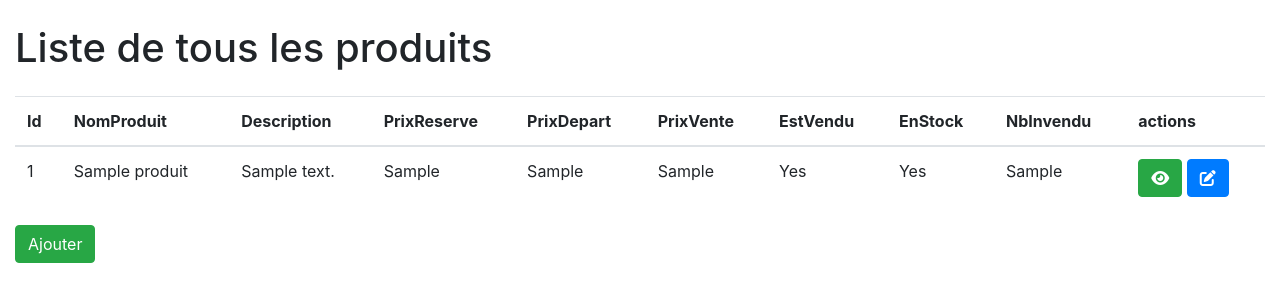
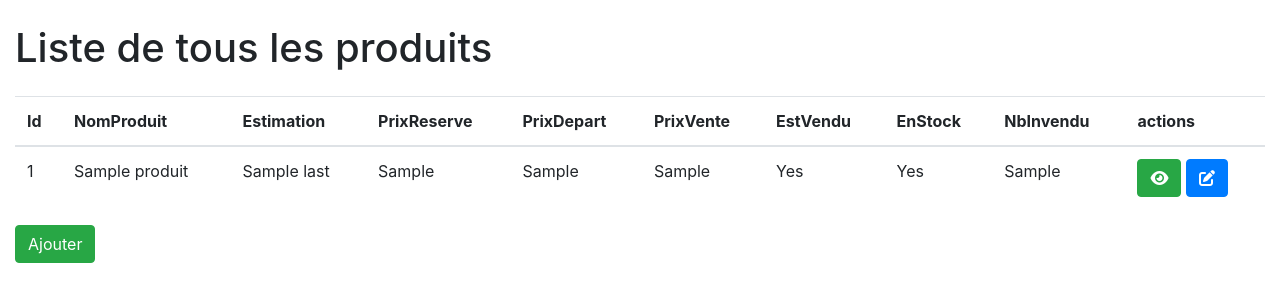
Before and after one commit to WadeFade/SymfonyBidCardCoin, a Symfony app: template templates/produit/index.html.twig in a window 1280 px wide. Shown: the top 302 px of the page. Run offline with Twig, Linux system fonts and the light colour scheme; the template is opened without the code that fills it: most values are stand-ins (such as "Sample title", 1, 10 or a date in 2020); some libraries are stand-ins or nearby versions.

Commit message:
update + fix

```diff
--- a/src/Entity/Estimation.php
+++ b/src/Entity/Estimation.php
@@ -38,6 +38,11 @@ class Estimation
      * @ORM\JoinColumn(nullable=false)
      */
     private $commissaire;
+
+    public function __toString()
+    {
+        return (string)$this->prixEstimation;
+    }
 
     public function getId(): ?int
     {
--- a/templates/estimation/index.html.twig
+++ b/templates/estimation/index.html.twig
@@ -12,6 +12,7 @@
                 <th>Id</th>
                 <th>PrixEstimation</th>
                 <th>DateEstimation</th>
+                <th>Produit</th>
                 <th>actions</th>
             </tr>
             </thead>
@@ -21,6 +22,7 @@
                     <td>{{ estimation.id }}</td>
                     <td>{{ estimation.prixEstimation }}</td>
                     <td>{{ estimation.dateEstimation ? estimation.dateEstimation|date('Y-m-d H:i:s') : '' }}</td>
+                    <td>{{ estimation.produit }}</td>
                     <td>
                         <a class="btn btn-success" href="{{ path('estimation_show', {'id': estimation.id}) }}"><i class="fas fa-eye"></i></a>
                         <a class="btn btn-primary" href="{{ path('estimation_edit', {'id': estimation.id}) }}"><i class="fas fa-edit"></i></a>
--- a/templates/lot/index.html.twig
+++ b/templates/lot/index.html.twig
@@ -11,6 +11,7 @@
             <tr>
                 <th>Id</th>
                 <th>NomLot</th>
+                <th>Dernière-Enchère</th>
                 <th>Description</th>
                 <th>actions</th>
             </tr>
@@ -20,6 +21,7 @@
                 <tr>
                     <td>{{ lot.id }}</td>
                     <td>{{ lot.nomLot }}</td>
+                    <td>{{ 'ID: ' ~ lot.encheres.last.id ~ ' Prix: ' ~ lot.encheres.last.prixPropose }}</td>
                     <td>{{ lot.description }}</td>
                     <td>
                         <a class="btn btn-success" href="{{ path('lot_show', {'id': lot.id}) }}"><i class="fas fa-eye"></i></a>
--- a/templates/photo/index.html.twig
+++ b/templates/photo/index.html.twig
@@ -12,6 +12,7 @@
                 <th>Id</th>
                 <th>NomPhoto</th>
                 <th>UrlPhoto</th>
+                <th>Produit</th>
                 <th>actions</th>
             </tr>
             </thead>
@@ -20,7 +21,8 @@
                 <tr>
                     <td>{{ photo.id }}</td>
                     <td>{{ photo.nomPhoto }}</td>
-                    <td>{{ photo.urlPhoto }}</td>
+                    <td>{{ photo.urlPhoto|length > 50 ? photo.urlPhoto|slice(0, 50) ~ '...' : photo.urlPhoto }}</td>
+                    <td>{{ photo.produit }}</td>
                     <td>
                         <a class="btn btn-success" href="{{ path('photo_show', {'id': photo.id}) }}"><i class="fas fa-eye"></i></a>
                         <a class="btn btn-primary" href="{{ path('photo_edit', {'id': photo.id}) }}"><i class="fas fa-edit"></i></a>
--- a/templates/produit/index.html.twig
+++ b/templates/produit/index.html.twig
@@ -5,13 +5,13 @@
 {% block body %}
     <div class="container-fluid">
     <h1 class="mt-4 mb-4">Liste de tous les produits</h1>
-
     <table class="table">
         <thead>
             <tr>
                 <th>Id</th>
                 <th>NomProduit</th>
-                <th>Description</th>
+{#                <th>Description</th>#}
+                <th>Estimation</th>
                 <th>PrixReserve</th>
                 <th>PrixDepart</th>
                 <th>PrixVente</th>
@@ -26,7 +26,8 @@
             <tr>
                 <td>{{ produit.id }}</td>
                 <td>{{ produit.nomProduit }}</td>
-                <td>{{ produit.description }}</td>
+{#                <td>{{ produit.description }}</td>#}
+                <td>{{ produit.estimations.last }}</td>
                 <td>{{ produit.prixReserve }}</td>
                 <td>{{ produit.prixDepart }}</td>
                 <td>{{ produit.prixVente }}</td>
```
